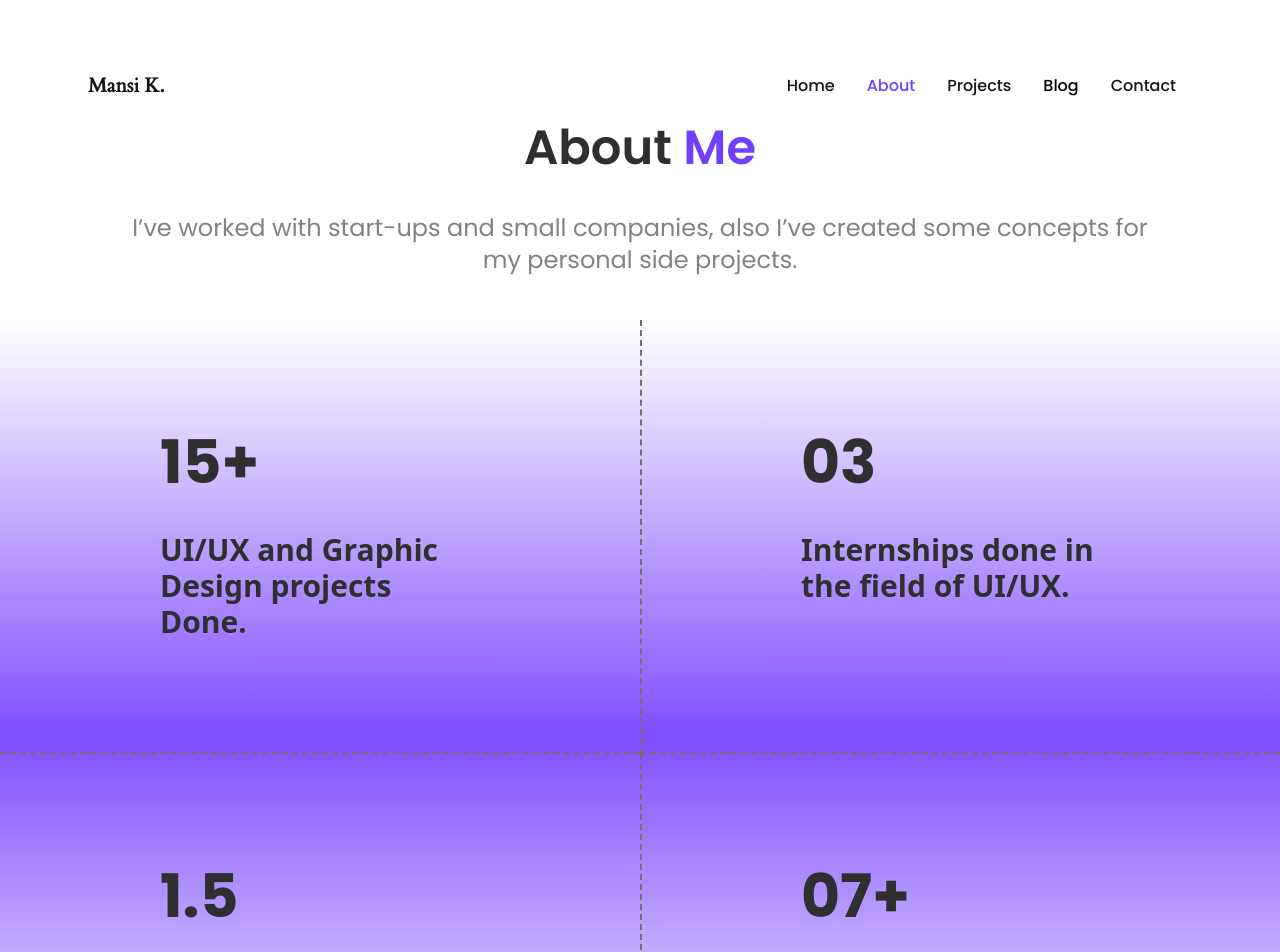
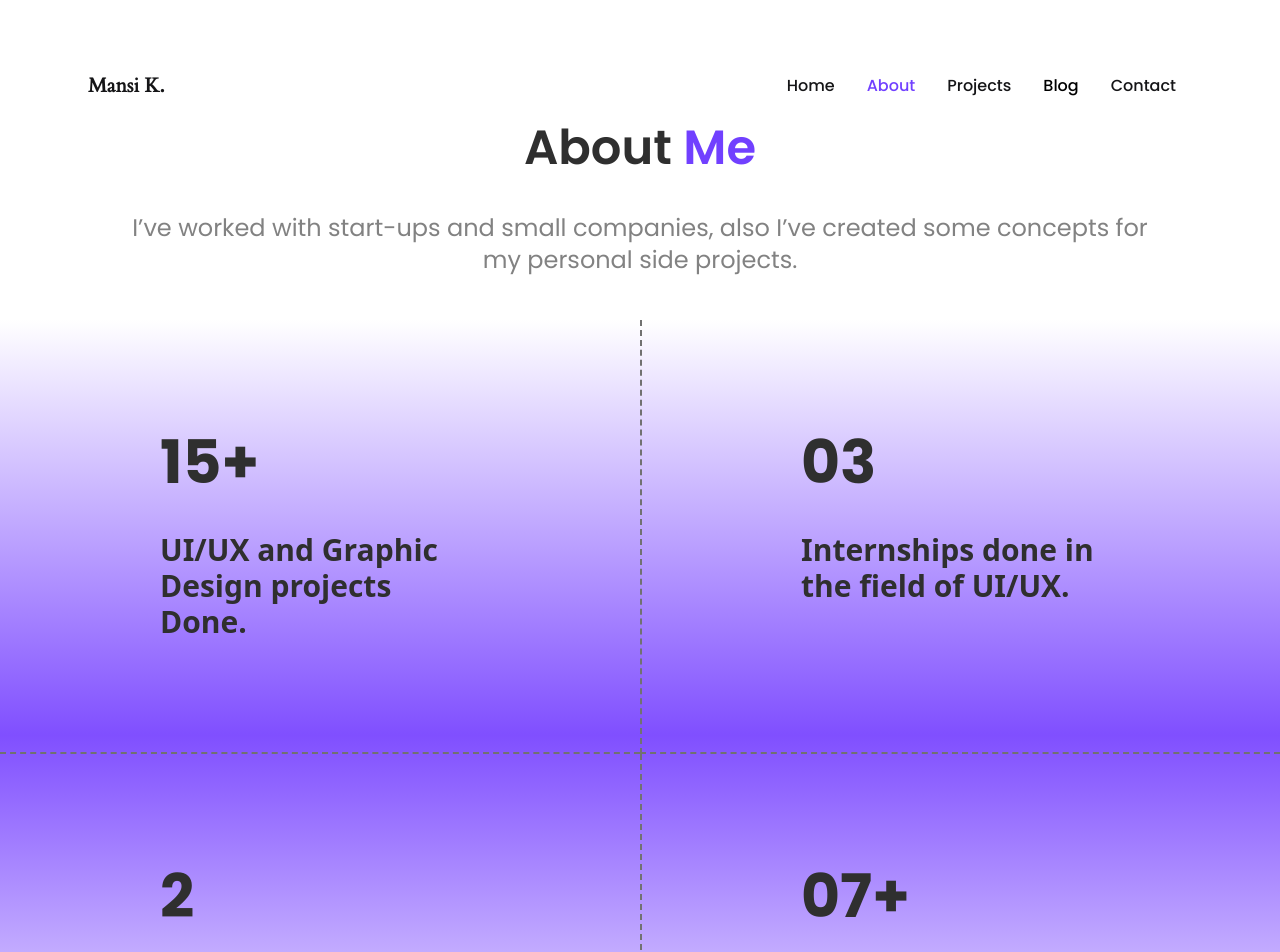
Before and after one commit to saifalfalah/mansi-kasar, a Next.js app: page /about in a window 1280 px wide. Shown: the top 952 px of the page. Built offline with nearby package versions, Linux system fonts and the light colour scheme.

Commit message:
changed number of years of exp

```diff
--- a/components/AboutView/ExperienceGrid.js
+++ b/components/AboutView/ExperienceGrid.js
@@ -21,7 +21,7 @@ const ExperienceGrid = () => {
         </div>
         <div className="border-b-2 border-dashed border-divider md:border-none">
           <div className="flex flex-col mx-auto my-12 space-y-10 font-bold max-w-max lg:my-28">
-            <h1 className="text-4xl lg:text-6xl w-28 font-poppins">1.5</h1>
+            <h1 className="text-4xl lg:text-6xl w-28 font-poppins">2</h1>
             <p className="max-w-xs font-sans text-2xl lg:text-3xl ">
               Years of Experience in the field of UI/UX.
             </p>
```
